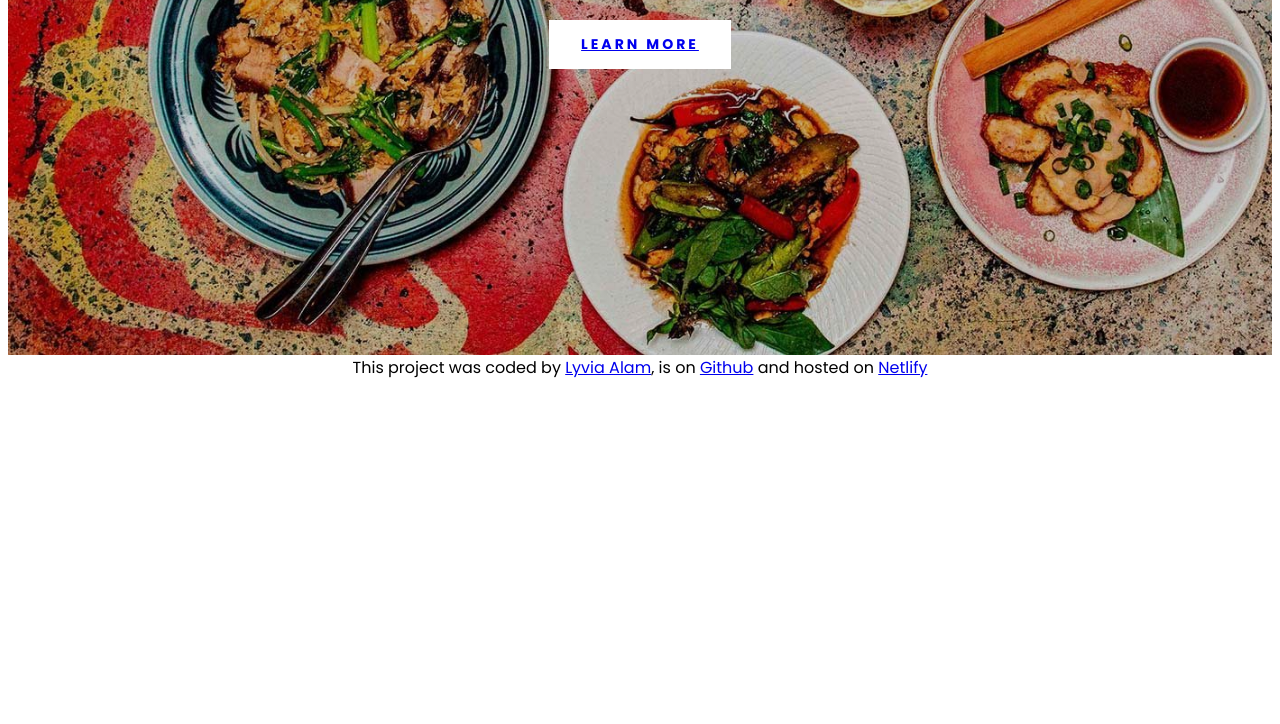
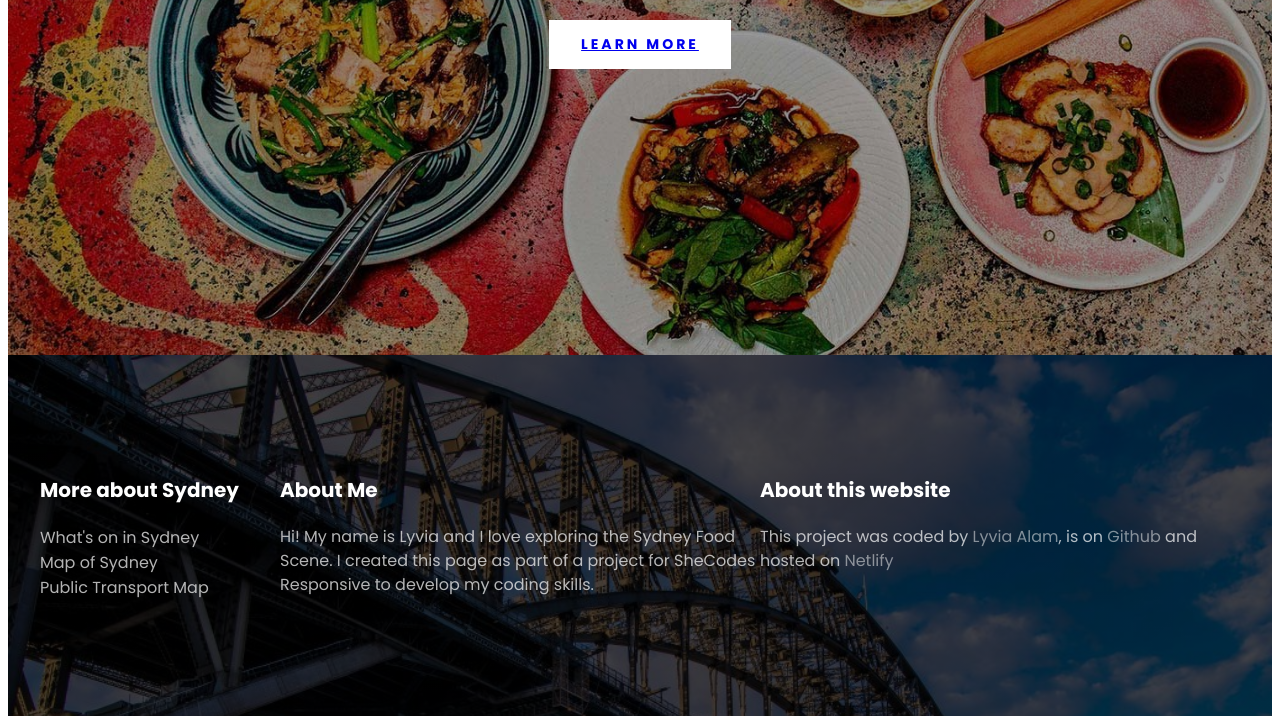
Before and after one commit to LyviaAlam/lyv-eats-sydney, a plain HTML site: page index.html in a window 1280 px wide. Shown: the part 571-1295 px from the top of the page. Before the commit the page ends 959 px from the top, so only its background shows below. Drawn offline with Linux system fonts and the light colour scheme.

Commit message:
Added Footer content and styling

```diff
--- a/index.html
+++ b/index.html
@@ -21,14 +21,53 @@
     </header>
     <body></body>
     <footer>
-      This project was coded by
-      <a href="https://github.com/LyviaAlam" target="_blank">Lyvia Alam</a>, is
-      on
-      <a href="https://github.com/LyviaAlam/lyv-eats-sydney" target="_blank"
-        >Github</a
-      >
-      and hosted on
-      <a href="https://lets-eat-sydney.netlify.app/" target="_blank">Netlify</a>
+      <section class="footer-grid">
+        <div>
+          <h3>More about Sydney</h3>
+          <ul>
+            <li>
+              <a href="https://whatson.cityofsydney.nsw.gov.au/">
+                What's on in Sydney</a
+              >
+            </li>
+            <li>
+              <a href="https://locltour.com/sydney/travel-guide/free-map/"
+                >Map of Sydney</a
+              >
+            </li>
+            <li>
+              <a href="https://nsw-transport.net/network-maps/metro-train-maps/"
+                >Public Transport Map</a
+              >
+            </li>
+          </ul>
+        </div>
+        <div>
+          <h3>About Me</h3>
+          <p>
+            Hi! My name is Lyvia and I love exploring the Sydney Food Scene. I
+            created this page as part of a project for SheCodes Responsive to
+            develop my coding skills.
+          </p>
+        </div>
+        <div>
+          <h3>About this website</h3>
+          <p>
+            This project was coded by
+            <a href="https://github.com/LyviaAlam" target="_blank">Lyvia Alam</a
+            >, is on
+            <a
+              href="https://github.com/LyviaAlam/lyv-eats-sydney"
+              target="_blank"
+              >Github</a
+            >
+            and hosted on
+            <a href="https://lets-eat-sydney.netlify.app/" target="_blank"
+              >Netlify</a
+            >
+          </p>
+        </div>
+      </section>
     </footer>
   </div>
 </html>
--- a/src/style.css
+++ b/src/style.css
@@ -5,7 +5,7 @@
   background-color: #ffffff;
 }
 header {
-  background-image: linear-gradient(rgba(0, 0, 0, 0.2), rgba(0, 0, 0, 0.2)),
+  background-image: linear-gradient(rgba(0, 0, 0, 0.4), rgba(0, 0, 0, 0.4)),
     url(../img/Sydney-Food.jpg);
   background-repeat: no-repeat;
   background-size: cover;
@@ -45,10 +45,48 @@ header a {
   margin-bottom: 286px;
 }
 footer {
-  text-align: center;
+  text-align: left;
+  color: #ffffff;
+  background-image: linear-gradient(rgba(0, 0, 0, 0.7), rgba(0, 0, 0, 0.7)),
+    url(../img/sydney-harbour.jpg);
+  background-repeat: no-repeat;
+  background-size: cover;
+  padding: 100px 0;
+}
+footer h3 {
+  font-size: 20px;
+  font-weight: 700;
+  line-height: 30px;
+}
+footer p {
+  font-size: 16px;
+  font-weight: 400;
+  line-height: 24px;
+  opacity: 0.7;
+}
+footer a {
+  color: #ffffff;
+  text-decoration: none;
+  opacity: 0.7;
+}
+footer ul {
+  padding: 0;
+}
+footer li {
+  list-style: none;
+  padding: 0;
+  margin: 0;
+}
+section {
+  max-width: 1200px;
+  margin: 0 auto;
+}
+.footer-grid {
+  display: grid;
+  grid-template-columns: 1fr 2fr 2fr;
 }
 
-@media (max-width: 900px) {
+@media (max-width: 960px) {
   header h1 {
     font-size: 60px;
     line-height: 1.2;
```
Also changed, not shown: img/sydney-harbour.jpg (added), 1 other file.
